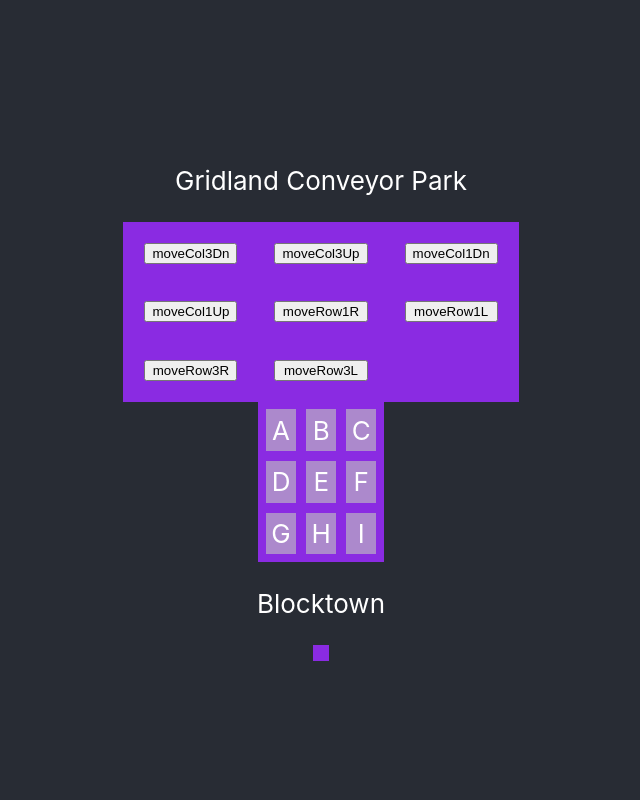
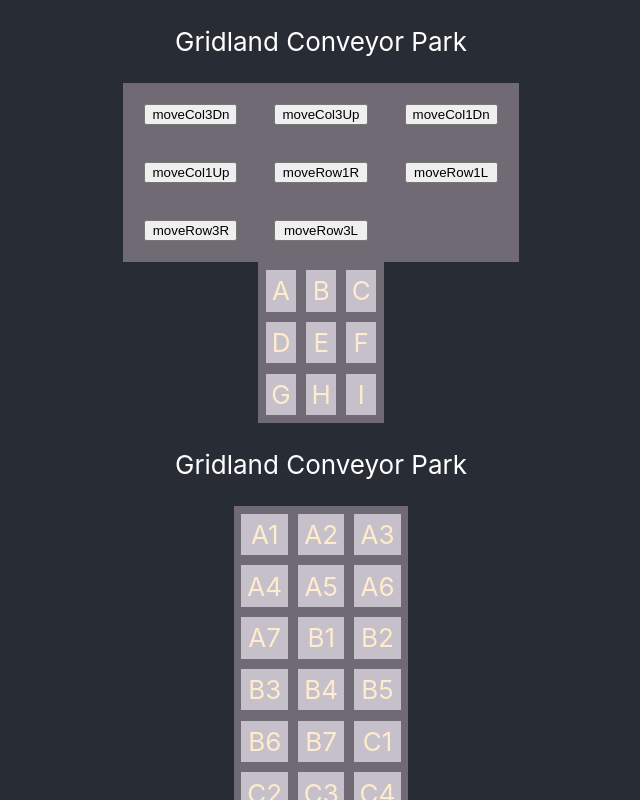
Before and after one commit to Astronatural/solospike, a React (Create React App) app: page / in a window 1280 px wide. Shown: the top 800 px of the page, without its empty margins (319-959 px from the left). Built offline with nearby package versions, Linux system fonts and the light colour scheme.

Commit message:
buidling the bear

```diff
--- a/src/App.js
+++ b/src/App.js
@@ -1,7 +1,7 @@
 import React from 'react';
 import './App.css';
 import Grid from './Grid.js';
-import Blocks from './Blocks.js';
+import SevenBy from './SevenBy.js';
 
 
 function App() {
@@ -9,8 +9,8 @@ function App() {
   return (
     <div className="App">
       <header className="App-header">
-      <Grid/>
-      <Blocks/>
+      <Grid display="none"/>
+      <SevenBy/>
       </header>
     </div>
   );
--- a/src/Blocks.css
+++ /dev/null
@@ -1,58 +0,0 @@
-.block-container {
-    grid-gap: .4em;
-    align-content: center;
-    background-color: blueviolet;
-    padding: .3em;
-}
-
-
-.zone1 {
-    position: absolute;
-    left: 33%;
-}
-
-.zone2 {
-    position: absolute;
-}
-
-.zone3 {
-    position: absolute;
-    right: 33%;
-}
-
-.zone4 {
-    position: absolute;
-    left: 33%;
-    top: 33%;
-}
-
-.zone5 {
-    position: absolute;
-    top: 33%;
-
-}
-
-.zone6 {
-    position: absolute;
-    right: 33%;
-    top: 33%;
-}
-
-.zone7 {
-    position: absolute;
-    left: 33%;
-    top: 66%;
-}
-
-.zone8 {
-    position: absolute;
-        top: 66%;
-
-}
-
-.zone9 {
-    position: absolute;
-    right: 33%;
-        top: 66%;
-
-}
--- a/src/Blocks.js
+++ /dev/null
@@ -1,28 +0,0 @@
-import React from 'react';
-import './Blocks.css';
-
-function Blocks () {
-
-    return(
-        <>
-        <p>Blocktown</p>
-            <div className="block-container">
-
-            </div>
-        </>
-    )
-}
-
-export default Blocks;
-
-/*    <div className="zone1" id='tile1'>1</div>
-                <div className="zone2" id='tile2'>2</div>
-                <div className="zone3" id='tile3'>3</div>
-                <div className="zone4" id='tile4'>4</div>
-                <div className="zone5" id='tile5'>5</div>
-                <div className="zone6" id='tile6'>6</div>
-                <div className="zone7" id='tile7'>7</div>
-                <div className="zone8" id='tile8'>8</div>
-                <div className="zone9" id='tile9'>9</div>
-
-*/
--- /dev/null
+++ b/src/SevenBy.css
@@ -0,0 +1,22 @@
+.grid-container {
+    display: grid;
+    grid-template-areas:    'zone1 zone2 zone3';
+    grid-gap: .4em;
+    align-content: center;
+    background-color: rgb(111, 106, 116);
+    padding: .3em;
+}
+
+.grid-container > div {
+    background-color: rgb(197, 192, 201);
+    display: grid;
+    text-align: center;
+    align-content: center;
+    font-size: 1em;
+    padding: .2em;
+    color:blanchedalmond;
+}
+
+button {
+    margin: 1em;
+}
--- /dev/null
+++ b/src/SevenBy.js
@@ -0,0 +1,77 @@
+import React, { useEffect, useState } from 'react';
+import 'SevenBy.css';
+
+function SevenBy () {
+
+    useEffect(() => {
+    }, []);
+
+    let [grid, setGrid] = useState([
+        { name: "A1", position: 0 }, { name: "A2", position: 1 }, { name: "A3", position: 2 }, { name: "A4", position: 3 }, { name: "A5", position: 4 }, { name: "A6", position: 5 }, { name: "A7", position: 6 },
+        { name: "B1", position: 7 }, { name: "B2", position: 8 }, { name: "B3", position: 9 }, { name: "B4", position: 10 }, { name: "B5", position: 11 }, { name: "B6", position: 12 }, { name: "B7", position: 13 },
+        { name: "C1", position: 14 }, { name: "C2", position: 15 }, { name: "C3", position: 16 }, { name: "C4", position: 17 }, { name: "C5", position: 18 }, { name: "C6", position: 19 }, { name: "C7", position: 20 },
+        { name: "D1", position: 21 }, { name: "D2", position: 22 }, { name: "D3", position: 23 }, { name: "D4", position: 24 }, { name: "D5", position: 25 }, { name: "D6", position: 26 }, { name: "D7", position: 27 },
+        { name: "E1", position: 28 }, { name: "E2", position: 29 }, { name: "E3", position: 30 }, { name: "E4", position: 31 }, { name: "E5", position: 32 }, { name: "E6", position: 33 }, { name: "E7", position: 34 },
+        { name: "F1", position: 35 }, { name: "F2", position: 36 }, { name: "F3", position: 37 }, { name: "F4", position: 38 }, { name: "F5", position: 39 }, { name: "F6", position: 40 }, { name: "F7", position: 41 },
+        { name: "G1", position: 42 }, { name: "G2", position: 43 }, { name: "G3", position: 44 }, { name: "G4", position: 45 }, { name: "G5", position: 46 }, { name: "G6", position: 47 }, { name: "G7", position: 48 }
+    ]);
+
+    return (
+        <>
+            <p>Gridland Conveyor Park</p>
+            <div className="button-container">
+                {/* <button onClick={() => moveCol1Dn(grid)}>moveCol1Dn</button>
+                <button onClick={() => moveCol1Up(grid)}>moveCol1Up</button>
+
+                <button onClick={() => moveCol2Dn(grid)}>moveCol1Dn</button>
+                <button onClick={() => moveCol2Up(grid)}>moveCol1Up</button>
+
+                <button onClick={() => moveCol3Dn(grid)}>moveCol3Dn</button>
+                <button onClick={() => moveCol3Up(grid)}>moveCol3Up</button>
+
+
+                <button onClick={() => moveCol5Dn(grid)}>moveCol1Dn</button>
+                <button onClick={() => moveCol5Up(grid)}>moveCol1Up</button>
+
+                <button onClick={() => moveCol6Dn(grid)}>moveCol1Dn</button>
+                <button onClick={() => moveCol6Up(grid)}>moveCol1Up</button>
+
+                <button onClick={() => moveCol7Dn(grid)}>moveCol1Dn</button>
+                <button onClick={() => moveCol7Up(grid)}>moveCol1Up</button>
+
+
+
+                <button onClick={() => moveRow1R(grid)}>moveRow1R</button>
+                <button onClick={() => moveRow1L(grid)}>moveRow1L</button>
+
+                <button onClick={() => moveRow2R(grid)}>moveRow1R</button>
+                <button onClick={() => moveRow2L(grid)}>moveRow1L</button>
+
+                <button onClick={() => moveRow3R(grid)}>moveRow3R</button>
+                <button onClick={() => moveRow3L(grid)}>moveRow3L</button>
+
+
+
+                <button onClick={() => moveRow5R(grid)}>moveRow1R</button>
+                <button onClick={() => moveRow5L(grid)}>moveRow1L</button>
+
+                <button onClick={() => moveRow6R(grid)}>moveRow1R</button>
+                <button onClick={() => moveRow6L(grid)}>moveRow1L</button>
+
+                <button onClick={() => moveRow7R(grid)}>moveRow1R</button>
+                <button onClick={() => moveRow7L(grid)}>moveRow1L</button> */}
+
+            </div>
+
+            <div className="grid-container">
+                {grid.map(tile => {
+                    return (
+                        <div key={tile.position}>{tile.name}</div>
+                    )
+                })}
+            </div>
+        </>
+    )
+}
+
+export default SevenBy;
```
